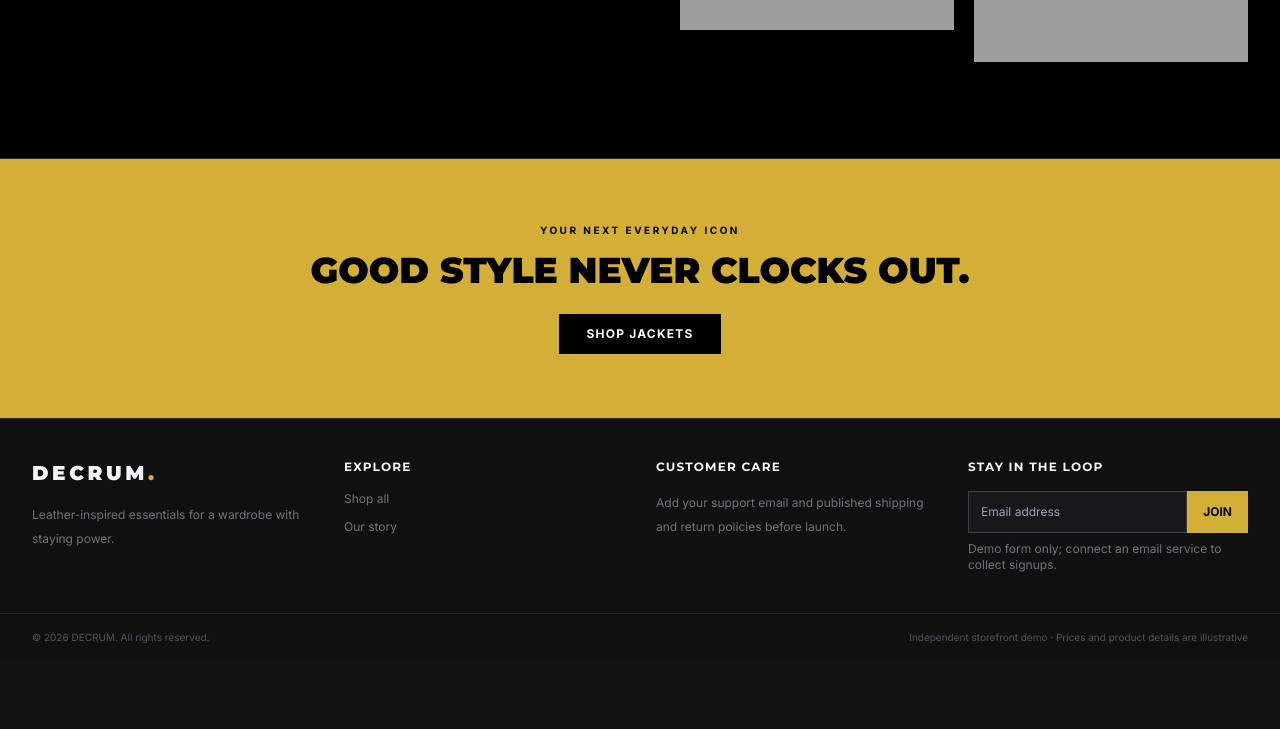
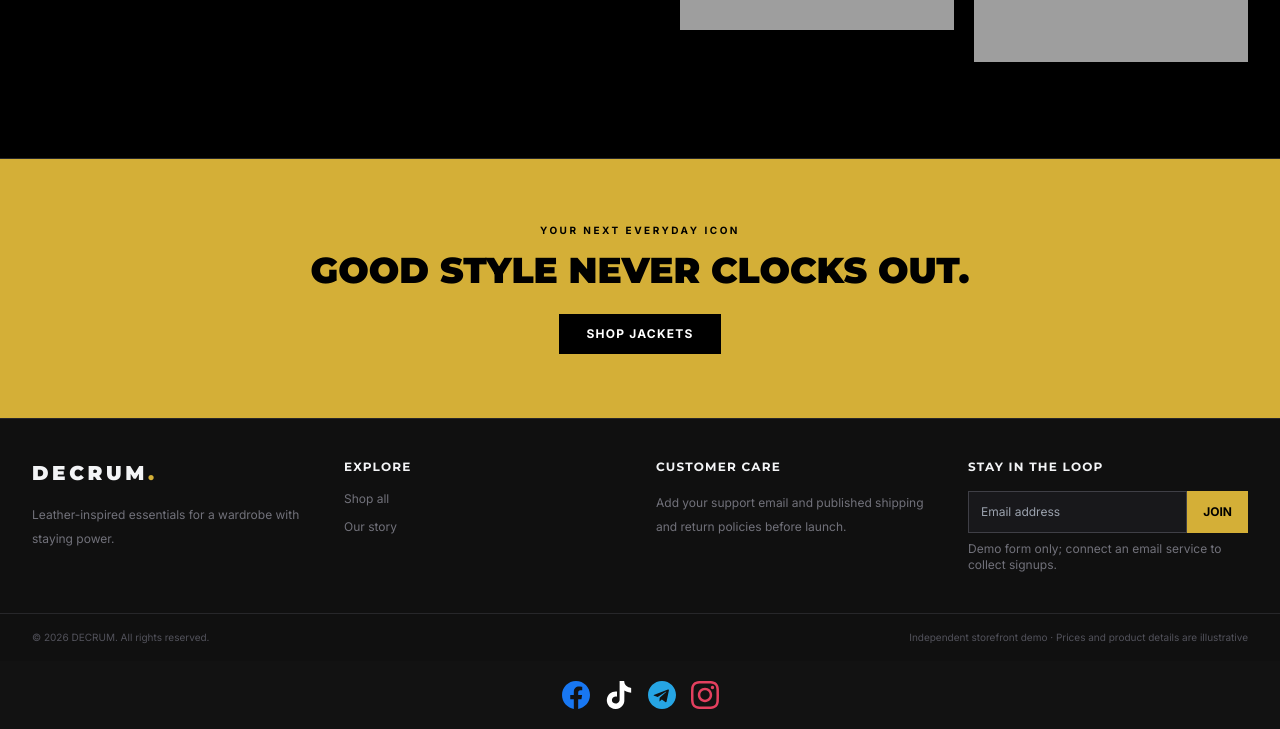
Before and after one commit to garylikere/DECRUM-Leather-Jacket-, a plain HTML site: page index.html in a window 1280 px wide. Shown: the part 2771-3500 px from the top of the page. Before the commit the page ends 3432 px from the top, so only its background shows below. Drawn offline with nearby package versions, Linux system fonts and the light colour scheme; grey boxes are pictures that could not be loaded.

Commit message:
Add social media links section to index.html
Added social media links section with icons for Facebook, TikTok, Telegram, and Instagram.

```diff
--- a/index.html
+++ b/index.html
@@ -153,5 +153,30 @@
     document.getElementById("year").textContent=new Date().getFullYear();
     renderProducts();renderCart();
   </script>
+  <!-- Social Media Links Section -->
+<div class="social-links" style="display: flex; gap: 15px; align-items: center; justify-content: center; padding: 20px 0;">
+
+  <!-- Facebook Link -->
+  <a href="https://www.facebook.com/profile.php?id=61595160239491&mibextid=ZbWKwL" target="_blank" rel="noopener noreferrer" aria-label="Facebook">
+    <svg width="28" height="28" viewBox="0 0 24 24" fill="#1877F2"><path d="M24 12.073c0-6.627-5.373-12-12-12s-12 5.373-12 12c0 5.99 4.388 10.954 10.125 11.854v-8.385H7.078v-3.47h3.047V9.43c0-3.007 1.792-4.669 4.533-4.669 1.312 0 2.686.235 2.686.235v2.953H15.83c-1.491 0-1.956.925-1.956 1.874v2.25h3.328l-.532 3.47h-2.796v8.385C19.612 23.027 24 18.062 24 12.073z"/></svg>
+  </a>
+
+  <!-- TikTok Link -->
+  <a href="https://tiktok.com/@decrumleather1" target="_blank" rel="noopener noreferrer" aria-label="TikTok">
+    <svg width="28" height="28" viewBox="0 0 24 24" fill="#ffffff"><path d="M12.525.02c1.31-.02 2.61-.01 3.91-.02.08 1.53.63 3.09 1.75 4.17 1.12 1.11 2.7 1.62 4.24 1.79v4.03c-1.44-.05-2.89-.35-4.2-.97-.57-.26-1.1-.59-1.62-.93-.01 2.92.01 5.84-.02 8.75-.08 1.4-.54 2.79-1.35 3.94-1.31 1.92-3.58 3.17-5.91 3.21-1.43.08-2.86-.31-4.08-1.03-2.02-1.19-3.44-3.37-3.65-5.71-.02-.5-.03-1-.01-1.49.18-1.9 1.12-3.67 2.58-4.96 1.66-1.44 3.98-2.13 6.15-1.72.02 1.48-.04 2.96-.04 4.44-.99-.32-2.15-.23-3.02.37-.82.56-1.31 1.52-1.3 2.52.01.89.44 1.74 1.15 2.27.83.63 1.92.83 2.93.56 1.05-.27 1.92-1.07 2.27-2.11.16-.52.22-1.07.21-1.61V.02z"/></svg>
+  </a>
+
+  <!-- Telegram Link -->
+  <a href="https://t.me/Princtariq" target="_blank" rel="noopener noreferrer" aria-label="Telegram">
+    <svg width="28" height="28" viewBox="0 0 24 24" fill="#26A5E4"><path d="M12 0c-6.627 0-12 5.373-12 12s5.373 12 12 12 12-5.373 12-12-5.373-12-12-12zm5.894 8.221l-1.97 9.28c-.145.658-.537.818-1.084.508l-3-2.21-1.446 1.394c-.16.16-.295.295-.605.295l.213-3.053 5.56-5.023c.242-.213-.054-.333-.373-.121l-6.871 4.326-2.962-.924c-.643-.204-.657-.643.136-.953l11.57-4.461c.537-.197 1.006.128.832.941z"/></svg>
+  </a>
+
+  <!-- Instagram Link (Future Edit) -->
+  <a href="#" target="_blank" rel="noopener noreferrer" aria-label="Instagram">
+    <svg width="28" height="28" viewBox="0 0 24 24" fill="#E4405F"><path d="M12 2.163c3.204 0 3.584.012 4.85.07 3.252.148 4.771 1.691 4.919 4.919.058 1.265.069 1.645.069 4.849 0 3.205-.012 3.584-.069 4.849-.149 3.225-1.664 4.771-4.919 4.919-1.266.058-1.644.07-4.85.07-3.204 0-3.584-.012-4.849-.07-3.26-.149-4.771-1.699-4.919-4.92-.058-1.265-.07-1.644-.07-4.849 0-3.204.013-3.583.07-4.849.149-3.227 1.664-4.771 4.919-4.919 1.266-.057 1.645-.069 4.849-.069zm0-2.163c-3.259 0-3.667.014-4.947.072-4.358.2-6.78 2.618-6.98 6.98-.059 1.281-.073 1.689-.073 4.948 0 3.259.014 3.668.072 4.948.2 4.358 2.618 6.78 6.98 6.98 1.281.058 1.689.072 4.948.072 3.259 0 3.668-.014 4.948-.072 4.354-.2 6.782-2.618 6.979-6.98.059-1.28.073-1.689.073-4.948 0-3.259-.014-3.667-.072-4.947-.196-4.354-2.617-6.78-6.979-6.98-1.281-.059-1.69-.073-4.949-.073zm0 5.838c-3.403 0-6.162 2.759-6.162 6.162s2.759 6.163 6.162 6.163 6.162-2.759 6.162-6.163c0-3.403-2.759-6.162-6.162-6.162zm0 10.162c-2.209 0-4-1.79-4-4 0-2.209 1.791-4 4-4s4 1.791 4 4c0 2.21-1.791 4-4 4zm6.406-11.845c-.796 0-1.441.645-1.441 1.44s.645 1.44 1.441 1.44c.795 0 1.439-.645 1.439-1.44s-.644-1.44-1.439-1.44z"/></svg>
+  </a>
+
+</div>
+
 </body>
 </html>
```
